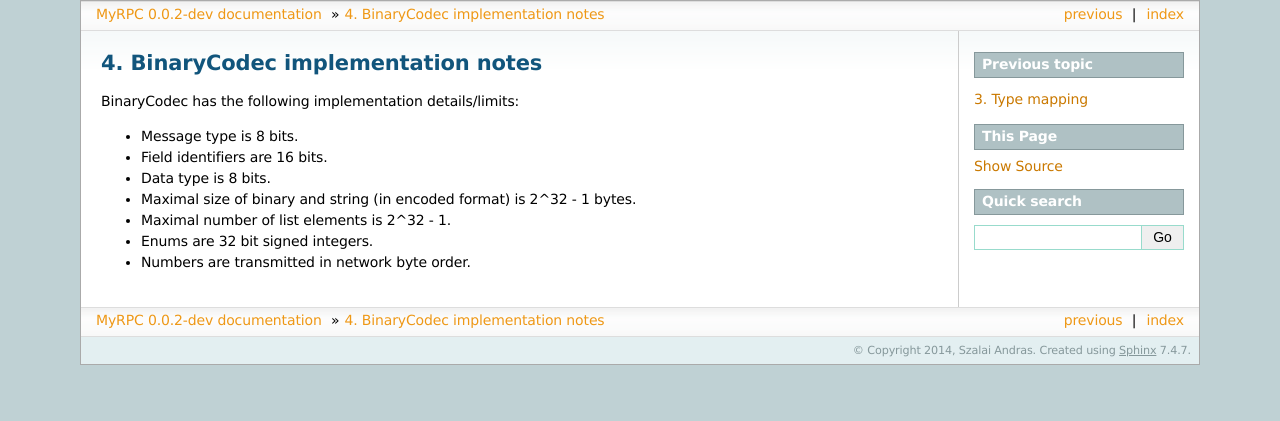
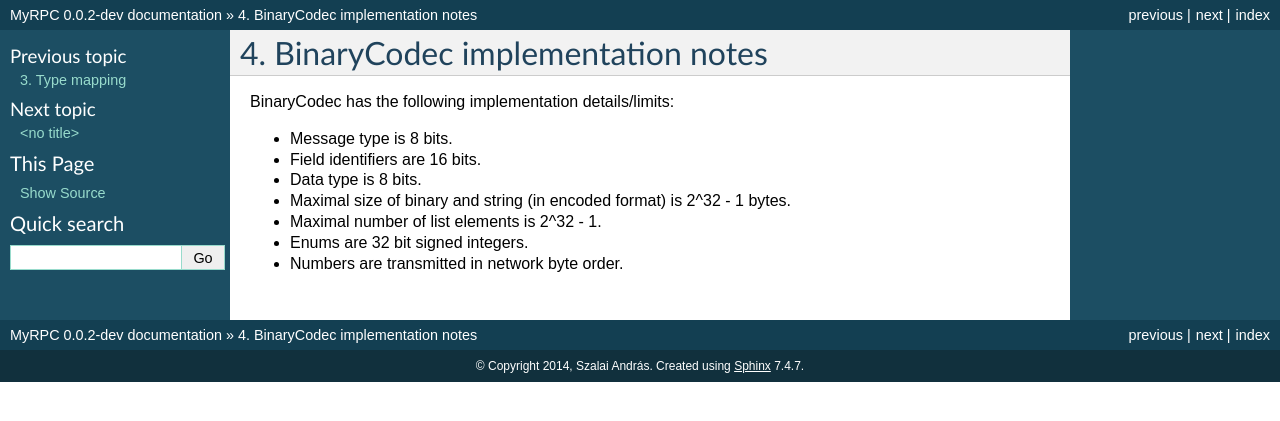
Before and after one commit to Python3pkg/MyRPC, a Sphinx documentation site: the page built from docs/source/binarycodec.rst, in a window 1280 px wide. Shown: the top 421 px of the page. Built offline with Sphinx 7.4.7, drawn with Linux system fonts in a browser that asks for light colours.

Commit message:
Doc update.

```diff
--- a/docs/source/conf.py
+++ b/docs/source/conf.py
@@ -47,7 +47,7 @@ master_doc = 'index'
 
 # General information about the project.
 project = 'MyRPC'
-copyright = '2014, Szalai Andras'
+copyright = u'2014, Szalai András'
 
 # The version info for the project you're documenting, acts as replacement for
 # |version| and |release|, also used in various other places throughout the
@@ -101,7 +101,7 @@ pygments_style = 'sphinx'
 
 # The theme to use for HTML and HTML Help pages.  See the documentation for
 # a list of builtin themes.
-html_theme = 'sphinxdoc'
+html_theme = 'default'
 
 # Theme options are theme-specific and customize the look and feel of a theme
 # further.  For a list of options available for each theme, see the
@@ -200,7 +200,7 @@ latex_elements = {
 #  author, documentclass [howto, manual, or own class]).
 latex_documents = [
   ('index', 'MyRPC.tex', 'MyRPC Documentation',
-   'Szalai Andras', 'manual'),
+   u'Szalai András', 'manual'),
 ]
 
 # The name of an image file (relative to this directory) to place at the top of
@@ -230,7 +230,7 @@ latex_documents = [
 # (source start file, name, description, authors, manual section).
 man_pages = [
     ('index', 'myrpc', 'MyRPC Documentation',
-     ['Szalai Andras'], 1)
+     [u'Szalai András'], 1)
 ]
 
 # If true, show URL addresses after external links.
@@ -244,7 +244,7 @@ man_pages = [
 #  dir menu entry, description, category)
 texinfo_documents = [
   ('index', 'MyRPC', 'MyRPC Documentation',
-   'Szalai Andras', 'MyRPC', 'One line description of project.',
+   u'Szalai András', 'MyRPC', 'One line description of project.',
    'Miscellaneous'),
 ]
 
--- a/docs/source/index.rst
+++ b/docs/source/index.rst
@@ -15,3 +15,4 @@ Contents:
    install
    typemapping
    binarycodec
+   license
```
Also changed, not shown: docs/source/license.rst (added, +22 -0 lines), 3 other files.
